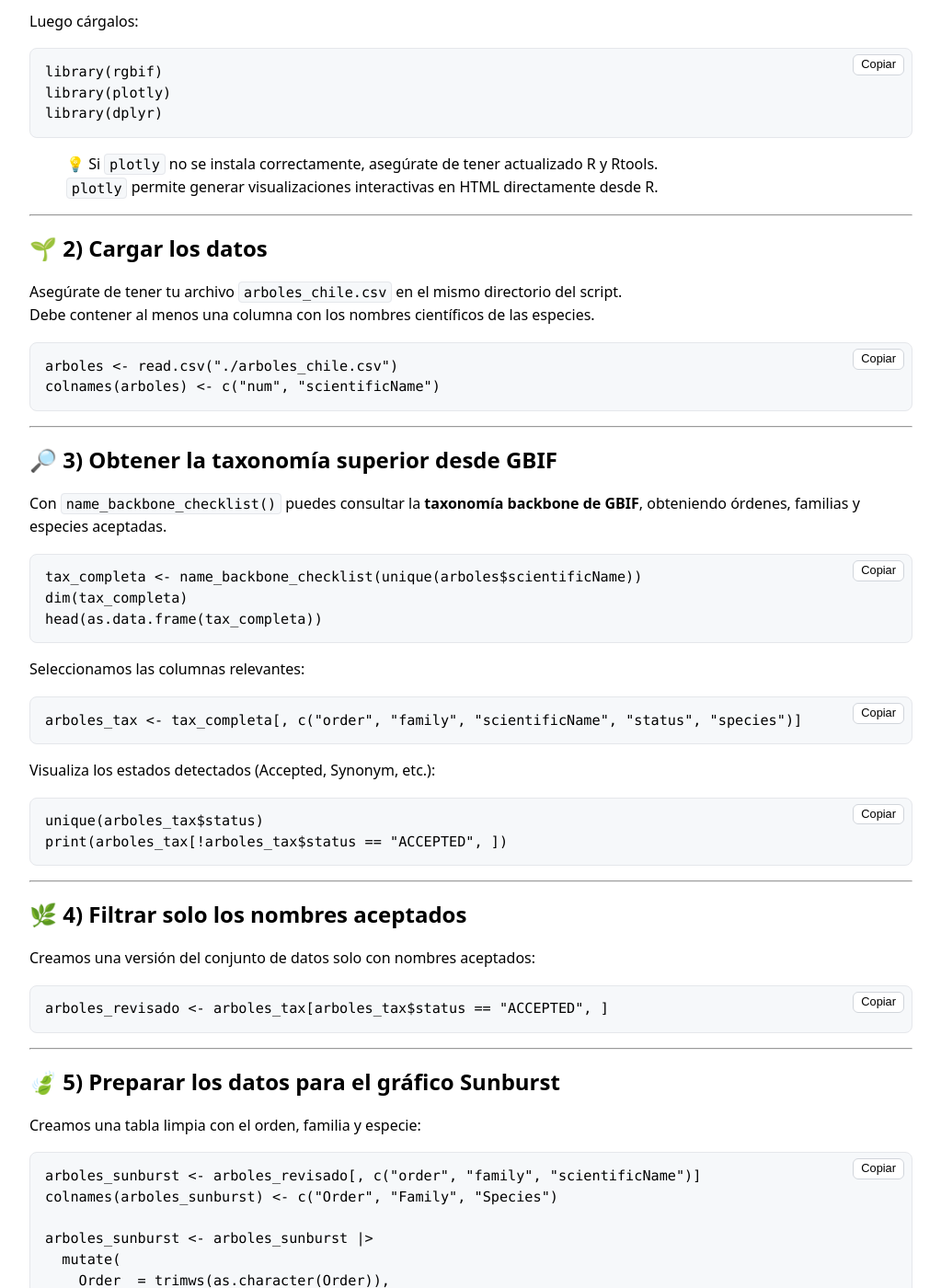
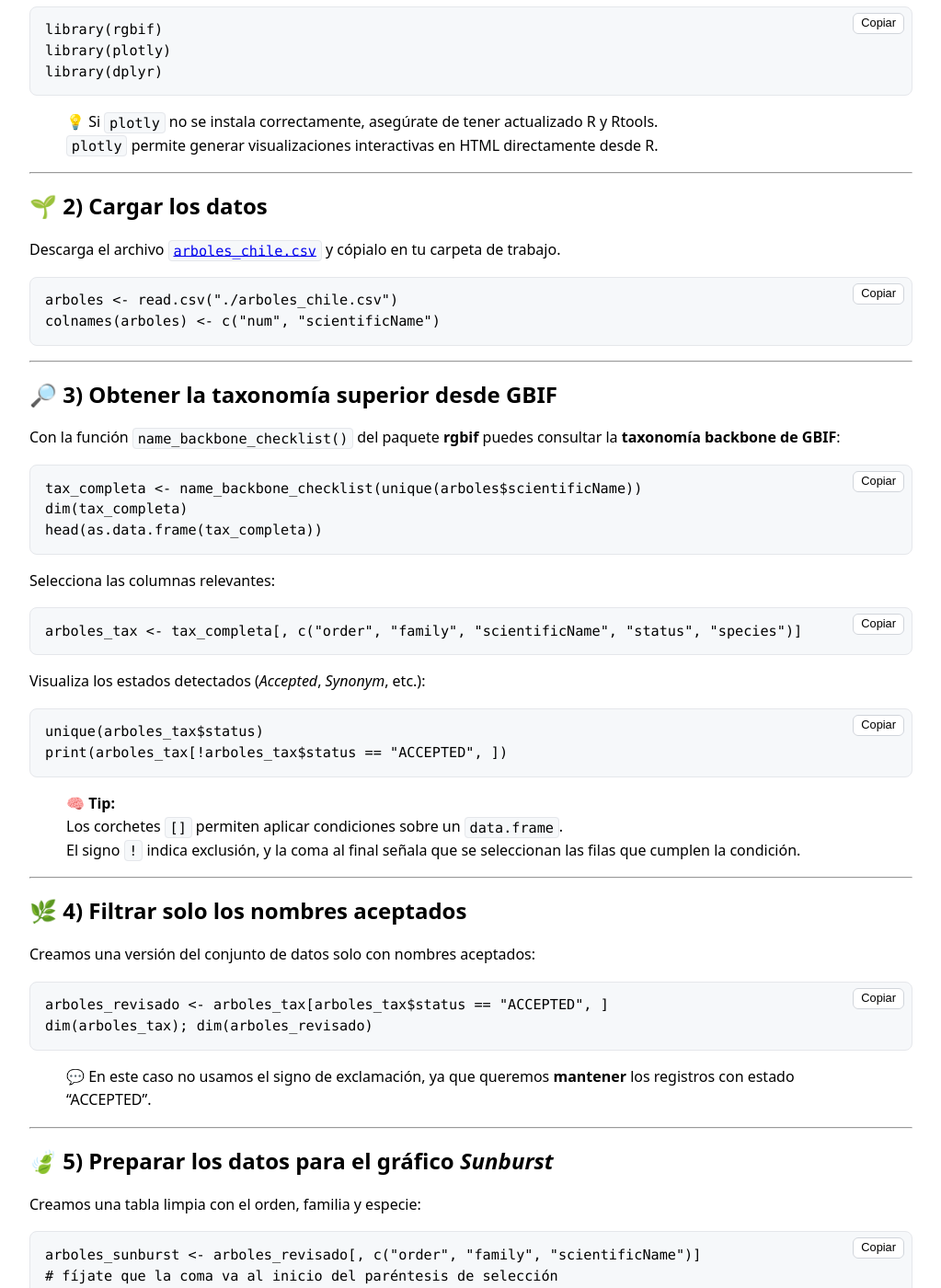
Before and after one commit to ricardosegovia/sence_ieb, a Jekyll site: the page built from _tutorials/13_revisar_taxonomia.md, in a window 1280 px wide and 1400 px high, scrolled down 656 px. Shown: the whole window at 92% size, without its empty margins (128-1151 px from the left). Built offline with Jekyll 4.4.1, drawn with Linux system fonts in a browser that asks for light colours; some of the changed text lies outside the part shown.

Commit message:
revision taxonomica v2

````diff
--- a/_tutorials/13_revisar_taxonomia.md
+++ b/_tutorials/13_revisar_taxonomia.md
@@ -1,12 +1,12 @@
 ---
 layout: default
-title: "Visualizar jerarquías taxonómicas con un gráfico Sunburst"
-description: "Aprende a usar datos de GBIF para construir un gráfico circular jerárquico (Orden → Familia → Especie) con Plotly"
+title: "Revisar taxonomía de una lista de especies"
+description: "Aprende a revisar taxonomías y visualizar tus datos taxonómicos"
 section: datos
 order: 13
 ---
 
-# Tutorial: Visualizar jerarquías taxonómicas con un gráfico Sunburst 🌳
+# Tutorial: Revisar la taxonomía superior de una lista de especies 🌳
 
 **Objetivo:**
 Aprender a obtener información taxonómica desde GBIF y visualizarla de forma jerárquica mediante un gráfico circular interactivo tipo *Sunburst*.
@@ -17,10 +17,9 @@ Aprender a obtener información taxonómica desde GBIF y visualizarla de forma j
 
 Instala y carga los paquetes necesarios:
 
-<div class="language-r highlighter-rouge"><div class="highlight"><pre class="highlight"><code><span class="n">install.packages</span><span class="p">(</span><span class="s2">"rgbif"</span><span class="p">)</span>
-<span class="n">install.packages</span><span class="p">(</span><span class="s2">"plotly"</span><span class="p">)</span>
-<span class="n">install.packages</span><span class="p">(</span><span class="s2">"dplyr"</span><span class="p">)</span>
-</code></pre></div></div>
+```r
+install.packages(c("rgbif", "plotly", "dplyr"))
+```
 
 Luego cárgalos:
 
@@ -37,8 +36,7 @@ library(dplyr)
 
 ## 🌱 2) Cargar los datos
 
-Asegúrate de tener tu archivo `arboles_chile.csv` en el mismo directorio del script.
-Debe contener al menos una columna con los nombres científicos de las especies.
+Descarga el archivo [`arboles_chile.csv`](https://drive.google.com/drive/folders/1AEBaUpxkLvdZ_P8UQwJaReevAlkuq0Bw?usp=sharing) y cópialo en tu carpeta de trabajo.
 
 ```r
 arboles <- read.csv("./arboles_chile.csv")
@@ -49,7 +47,7 @@ colnames(arboles) <- c("num", "scientificName")
 
 ## 🔎 3) Obtener la taxonomía superior desde GBIF
 
-Con `name_backbone_checklist()` puedes consultar la **taxonomía backbone de GBIF**, obteniendo órdenes, familias y especies aceptadas.
+Con la función `name_backbone_checklist()` del paquete **rgbif** puedes consultar la **taxonomía backbone de GBIF**:
 
 ```r
 tax_completa <- name_backbone_checklist(unique(arboles$scientificName))
@@ -57,19 +55,22 @@ dim(tax_completa)
 head(as.data.frame(tax_completa))
 ```
 
-Seleccionamos las columnas relevantes:
+Selecciona las columnas relevantes:
 
 ```r
 arboles_tax <- tax_completa[, c("order", "family", "scientificName", "status", "species")]
 ```
 
-Visualiza los estados detectados (Accepted, Synonym, etc.):
-
+Visualiza los estados detectados (*Accepted*, *Synonym*, etc.):
 
 ```r
 unique(arboles_tax$status)
 print(arboles_tax[!arboles_tax$status == "ACCEPTED", ])
 ```
+
+> 🧠 **Tip:**
+> Los corchetes `[]` permiten aplicar condiciones sobre un `data.frame`.
+> El signo `!` indica exclusión, y la coma al final señala que se seleccionan las filas que cumplen la condición.
 
 ---
 
@@ -79,28 +80,32 @@ Creamos una versión del conjunto de datos solo con nombres aceptados:
 
 ```r
 arboles_revisado <- arboles_tax[arboles_tax$status == "ACCEPTED", ]
+dim(arboles_tax); dim(arboles_revisado)
 ```
+
+> 💬 En este caso no usamos el signo de exclamación, ya que queremos **mantener** los registros con estado “ACCEPTED”.
 
 ---
 
-## 🍃 5) Preparar los datos para el gráfico Sunburst
+## 🍃 5) Preparar los datos para el gráfico *Sunburst*
 
 Creamos una tabla limpia con el orden, familia y especie:
 
 ```r
 arboles_sunburst <- arboles_revisado[, c("order", "family", "scientificName")]
+# fíjate que la coma va al inicio del paréntesis de selección
 colnames(arboles_sunburst) <- c("Order", "Family", "Species")
 
 arboles_sunburst <- arboles_sunburst |>
   mutate(
     Order  = trimws(as.character(Order)),
     Family = trimws(as.character(Family)),
-    Species= trimws(as.character(Species))
+    Species = trimws(as.character(Species))
   ) |>
   filter(
     !is.na(Order),  Order  != "",
     !is.na(Family), Family != "",
-    !is.na(Species),Species!= ""
+    !is.na(Species), Species != ""
   ) |>
   distinct()
 ```
@@ -109,7 +114,7 @@ arboles_sunburst <- arboles_sunburst |>
 
 ## 🌸 6) Construir la jerarquía de nodos
 
-Definimos los niveles jerárquicos (Orden → Familia → Especie) y un nodo raíz:
+Definimos los niveles jerárquicos (**Orden → Familia → Especie**) y un nodo raíz:
 
 ```r
 root_id <- "Arboles_de_Chile"
@@ -120,16 +125,25 @@ ordenes <- arboles_sunburst %>%
 
 familias <- arboles_sunburst %>%
   distinct(Order, Family) %>%
-  mutate(id = paste(Order, Family, sep = "-"),
-         label = Family,
-         parent = Order)
+  mutate(
+    id = paste(Order, Family, sep = "-"),
+    label = Family,
+    parent = Order
+  )
 
 especies <- arboles_sunburst %>%
-  mutate(id = paste(Order, Family, Species, sep = "-"),
-         label = Species,
-         parent = paste(Order, Family, sep = "-"))
+  mutate(
+    id = paste(Order, Family, Species, sep = "-"),
+    label = Species,
+    parent = paste(Order, Family, sep = "-")
+  )
 
-root <- data.frame(id = root_id, label = "Árboles de Chile", parent = NA_character_, stringsAsFactors = FALSE)
+root <- data.frame(
+  id = root_id,
+  label = "Árboles de Chile",
+  parent = NA_character_,
+  stringsAsFactors = FALSE
+)
 
 sunburst_data <- bind_rows(
   root,
@@ -163,19 +177,9 @@ fig
 
 ## 🌳 Resultado
 
-El gráfico resultante muestra la estructura jerárquica de las especies de árboles de Chile, desde el **orden** hasta las **especies**.
+El gráfico muestra la estructura jerárquica de las especies de árboles de Chile, desde el **orden** hasta las **especies**.
 
 > 🌐 Este tipo de visualización permite explorar la composición taxonómica de conjuntos de datos biológicos y detectar rápidamente qué grupos dominan o están más representados.
-
----
-
-<div align="center">
-  <img src="/assets/img/E_Canelo.png" alt="Canelo" width="120"/>
-  <img src="/assets/img/E_Coihue.png" alt="Coihue" width="120"/>
-  <img src="/assets/img/E_Chinita.png" alt="Chinita" width="120"/>
-  <img src="/assets/img/E_Blechnum.png" alt="Helecho" width="120"/>
-  <img src="/assets/img/E_Tineo.png" alt="Tineo" width="120"/>
-</div>
 
 ---
 
````
Also changed, not shown: other parts of _tutorials/13_revisar_taxonomia.md (+2 -2 lines), _tutorials/11-descarga_occ.md (+6 -0 lines).
